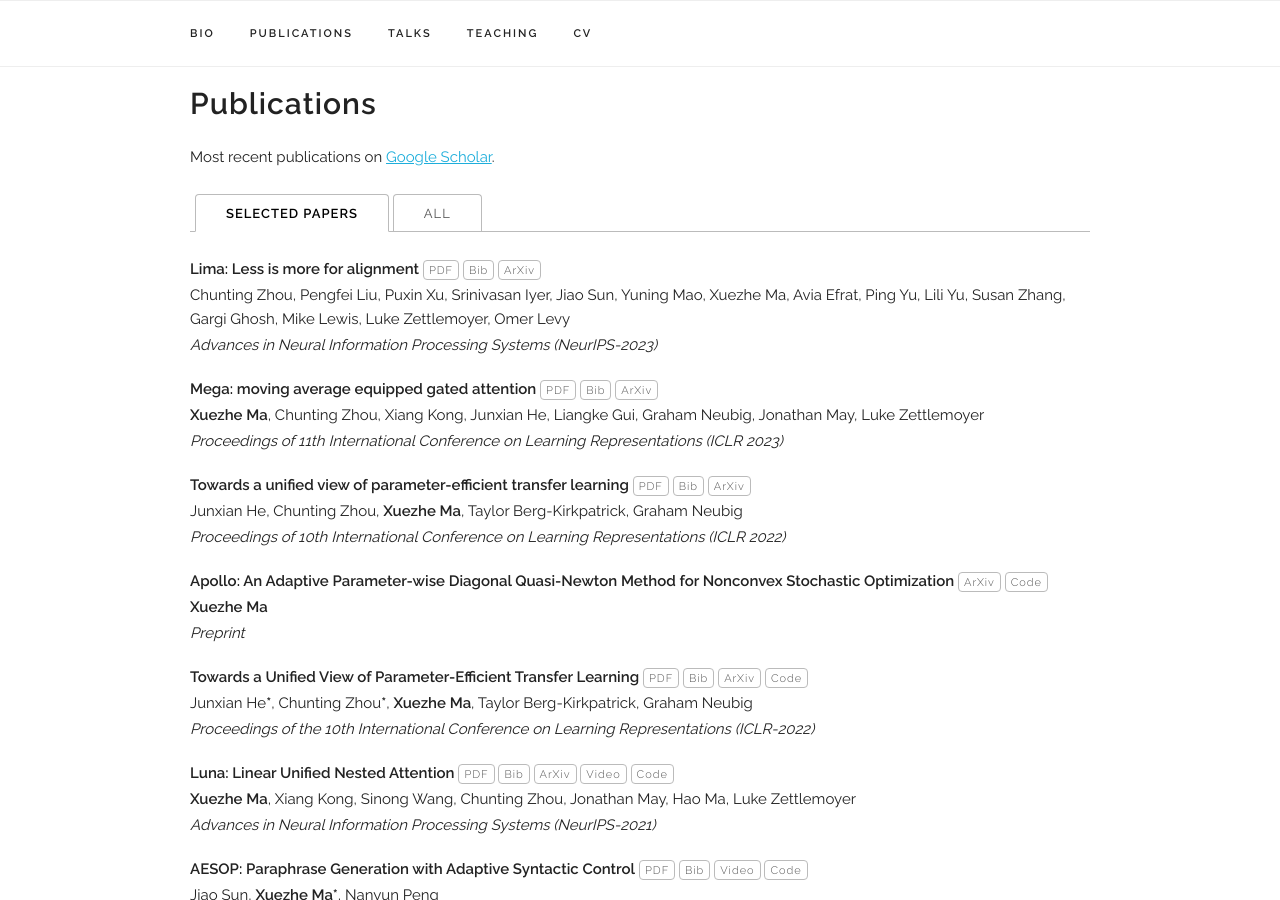
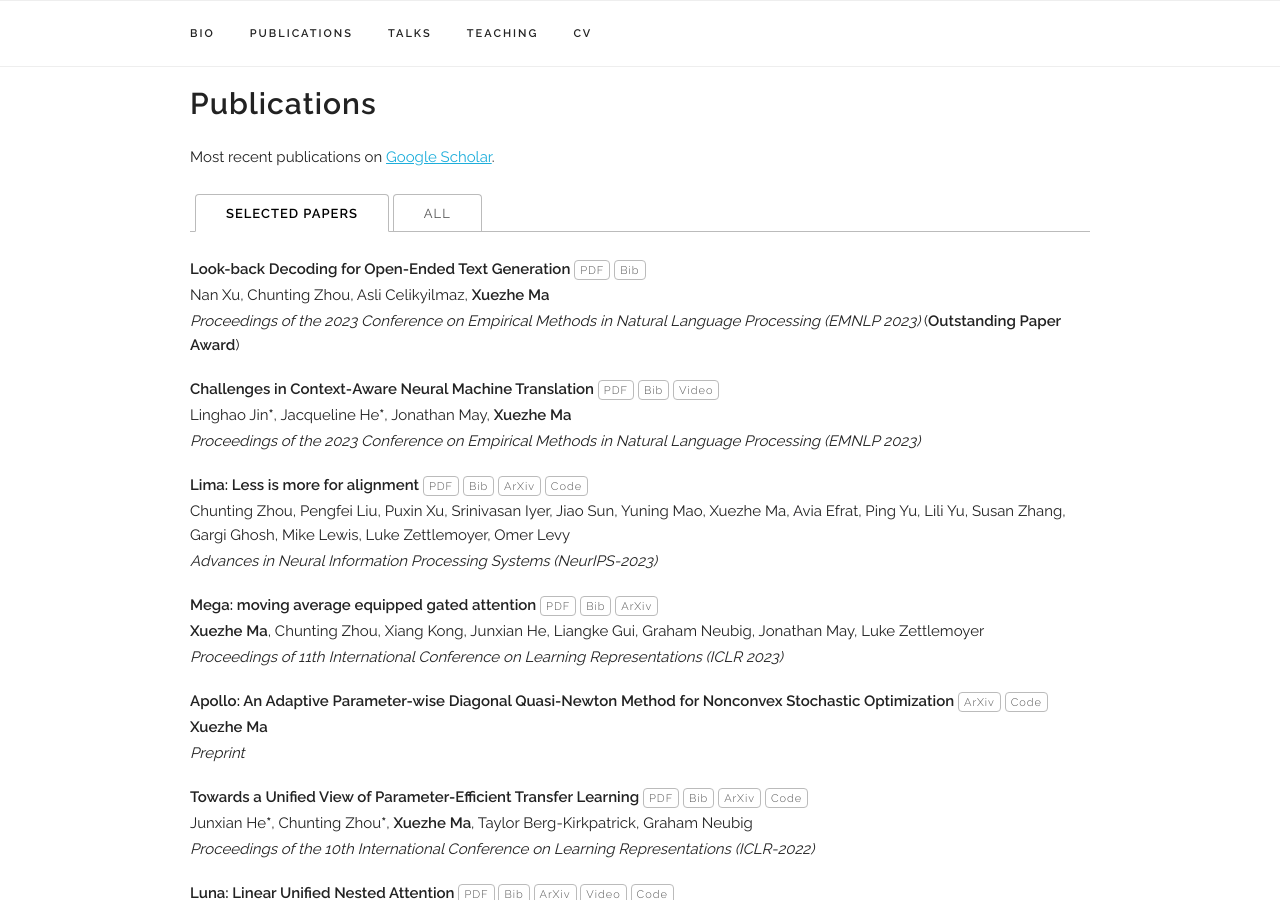
Before and after one commit to XuezheMax/XuezheMax.github.io, a Jekyll site: the page built from index.html, in a window 1280 px wide and 900 px high, scrolled down 1067 px. Built offline with Jekyll 4.4.1, drawn with Linux system fonts in a browser that asks for light colours; some web fonts are replaced.

Commit message:
05/03/2024

```diff
--- a/_data/publications.yaml
+++ b/_data/publications.yaml
@@ -1,10 +1,46 @@
 papers:
+  - title: "Look-back Decoding for Open-Ended Text Generation"
+    authors: "Nan Xu, Chunting Zhou, Asli Celikyilmaz, <b>Xuezhe Ma</b>"
+    venue: "Proceedings of the 2023 Conference on Empirical Methods in Natural Language Processing (EMNLP 2023)"
+    paper_pdf: "https://aclanthology.org/2023.emnlp-main.66.pdf"
+    bibtex: "https://aclanthology.org/2023.emnlp-main.66.bib"
+    award: "Outstanding Paper Award"
+    selected: y
+    rl: n
+    cv: n
+    nlp: y
+    bio: n
+
+  - title: "Challenges in Context-Aware Neural Machine Translation"
+    authors: "Linghao Jin<b>*</b>, Jacqueline He<b>*</b>, Jonathan May, <b>Xuezhe Ma</b>"
+    venue: "Proceedings of the 2023 Conference on Empirical Methods in Natural Language Processing (EMNLP 2023)"
+    paper_pdf: "https://aclanthology.org/2023.emnlp-main.943.pdf"
+    bibtex: "https://aclanthology.org/2023.emnlp-main.943.bib"
+    video: "https://aclanthology.org/2023.emnlp-main.943.mp4"
+    selected: y
+    rl: n
+    cv: n
+    nlp: y
+    bio: n
+
+  - title: "Evaluating Large Language Models on Controlled Generation Tasks"
+    authors: "Jiao Sun, Yufei Tian, Wangchunshu Zhou, Nan Xu, Qian Hu, Rahul Gupta, John Wieting, Nanyun Peng, <b>Xuezhe Ma</b>"
+    venue: "Proceedings of the 2023 Conference on Empirical Methods in Natural Language Processing (EMNLP 2023)"
+    paper_pdf: "https://aclanthology.org/2023.emnlp-main.190.pdf"
+    bibtex: "https://aclanthology.org/2023.emnlp-main.190.bib"
+    selected: n
+    rl: n
+    cv: n
+    nlp: y
+    bio: n
+
   - title: "Lima: Less is more for alignment"
     authors: "Chunting Zhou, Pengfei Liu, Puxin Xu, Srinivasan Iyer, Jiao Sun, Yuning Mao, Xuezhe Ma, Avia Efrat, Ping Yu, Lili Yu, Susan Zhang, Gargi Ghosh, Mike Lewis, Luke Zettlemoyer, Omer Levy"
     venue: "Advances in Neural Information Processing Systems (NeurIPS-2023)"
     paper_pdf: "https://proceedings.neurips.cc/paper_files/paper/2023/file/ac662d74829e4407ce1d126477f4a03a-Paper-Conference.pdf"
     arXiv: "https://arxiv.org/abs/2305.11206"
     bibtex: "/assets/publications/bibs/lima.txt"
+    code: "https://github.com/facebookresearch/mega"
     selected: y
     rl: n
     cv: y
@@ -23,18 +59,6 @@ papers:
     nlp: y
     bio: n
 
-  - title: "Towards a unified view of parameter-efficient transfer learning"
-    authors: "Junxian He, Chunting Zhou, <b>Xuezhe Ma</b>, Taylor Berg-Kirkpatrick, Graham Neubig"
-    venue: "Proceedings of 10th International Conference on Learning Representations (ICLR 2022)"
-    paper_pdf: "/assets/publications/pdfs/iclr2022_towards.pdf"
-    arXiv: "https://arxiv.org/abs/2110.04366"
-    bibtex: "/assets/publications/bibs/iclr2022_towards.txt"
-    selected: y
-    rl: n
-    cv: n
-    nlp: y
-    bio: n
-
   - title: "Apollo: An Adaptive Parameter-wise Diagonal Quasi-Newton Method for Nonconvex Stochastic Optimization"
     authors: "<b>Xuezhe Ma</b>"
     venue: "Preprint"
@@ -49,9 +73,9 @@ papers:
   - title: "Towards a Unified View of Parameter-Efficient Transfer Learning"
     authors: "Junxian He<b>*</b>, Chunting Zhou<b>*</b>, <b>Xuezhe Ma</b>, Taylor Berg-Kirkpatrick, Graham Neubig"
     venue: "Proceedings of the 10th International Conference on Learning Representations (ICLR-2022)"
-    paper_pdf: "https://openreview.net/pdf?id=0RDcd5Axok"
+    paper_pdf: "/assets/publications/pdfs/iclr2022_towards.pdf"
     arXiv: "https://arxiv.org/abs/2110.04366"
-    bibtex: "/assets/publications/bibs/unified_adapter.txt"
+    bibtex: "/assets/publications/bibs/iclr2022_towards.txt"
     code: "https://github.com/jxhe/unify-parameter-efficient-tuning"
     selected: y
     rl: y
--- a/assets/publications/bibs/unified_adapter.txt
+++ /dev/null
@@ -1,6 +0,0 @@
-@inproceedings{he2022towards,
-  title={Towards a Unified View of Parameter-Efficient Transfer Learning},
-  author={He, Junxian and Zhou, Chunting and Ma, Xuezhe and Berg-Kirkpatrick, Taylor and Neubig, Graham},
-  booktitle={Proceedings of the 10th International Conference on Learning Representations (ICLR-2022)},
-  year={2022}
-}
```
